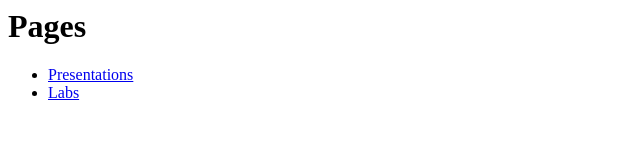
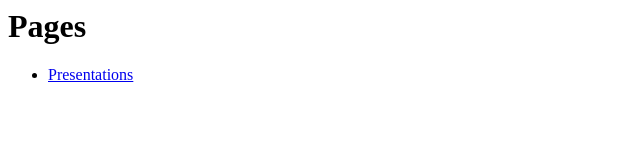
Before and after one commit to sudo-bmitch/sudo-bmitch.github.io, a plain HTML site: page index.html in a window 1280 px wide. Shown: the full height of the page, 0-640 px from the left. Drawn offline with Linux system fonts and the light colour scheme.

Commit message:
Updating presentations, hide Labs url

```diff
--- a/index.html
+++ b/index.html
@@ -4,7 +4,6 @@
     <h1>Pages</h1>
     <ul>
       <li><a href="presentations/">Presentations</a></li>
-      <li><a href="labs/index.html">Labs</a></li>
     </ul>
   </body>
 </html>
```
